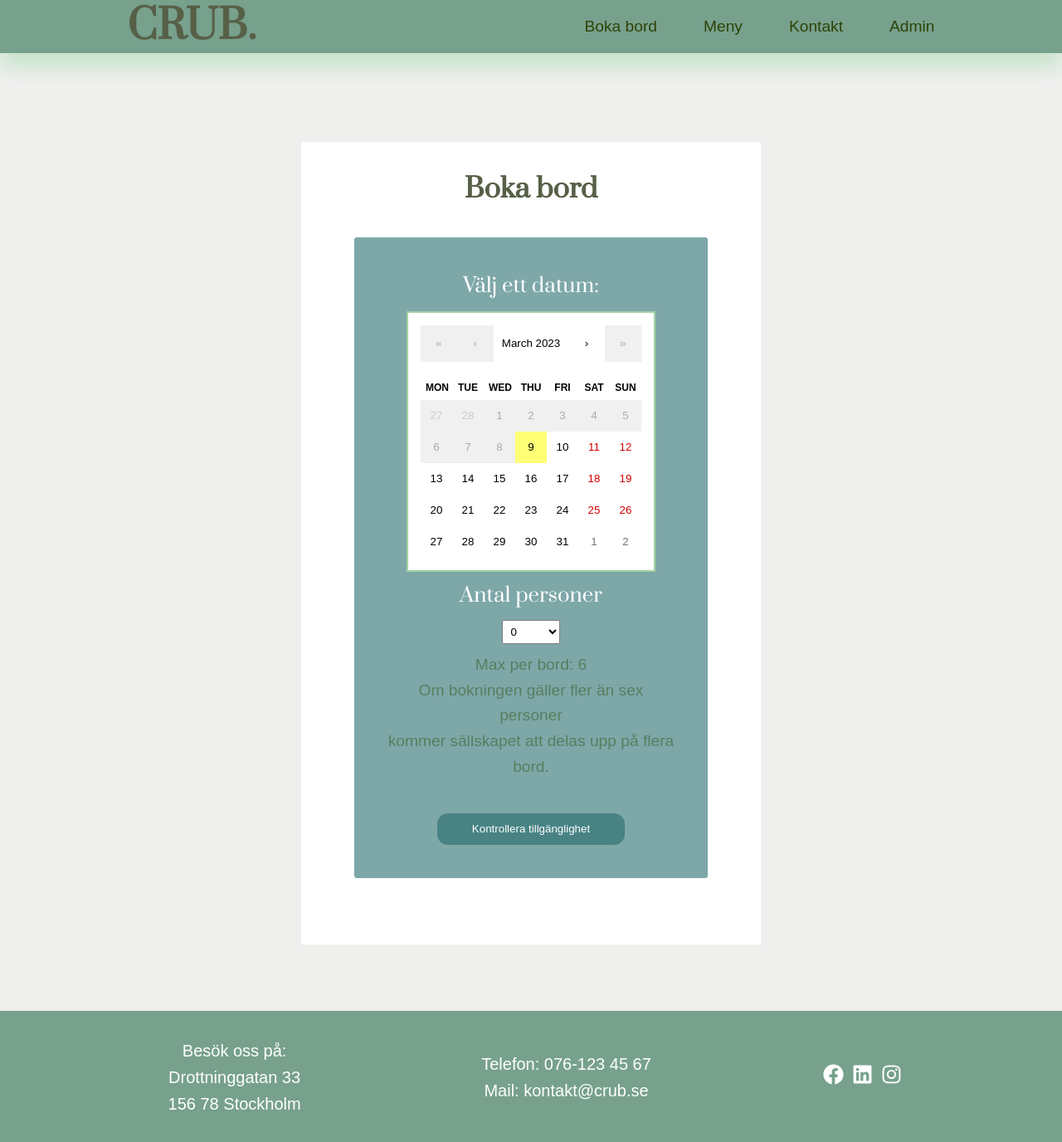
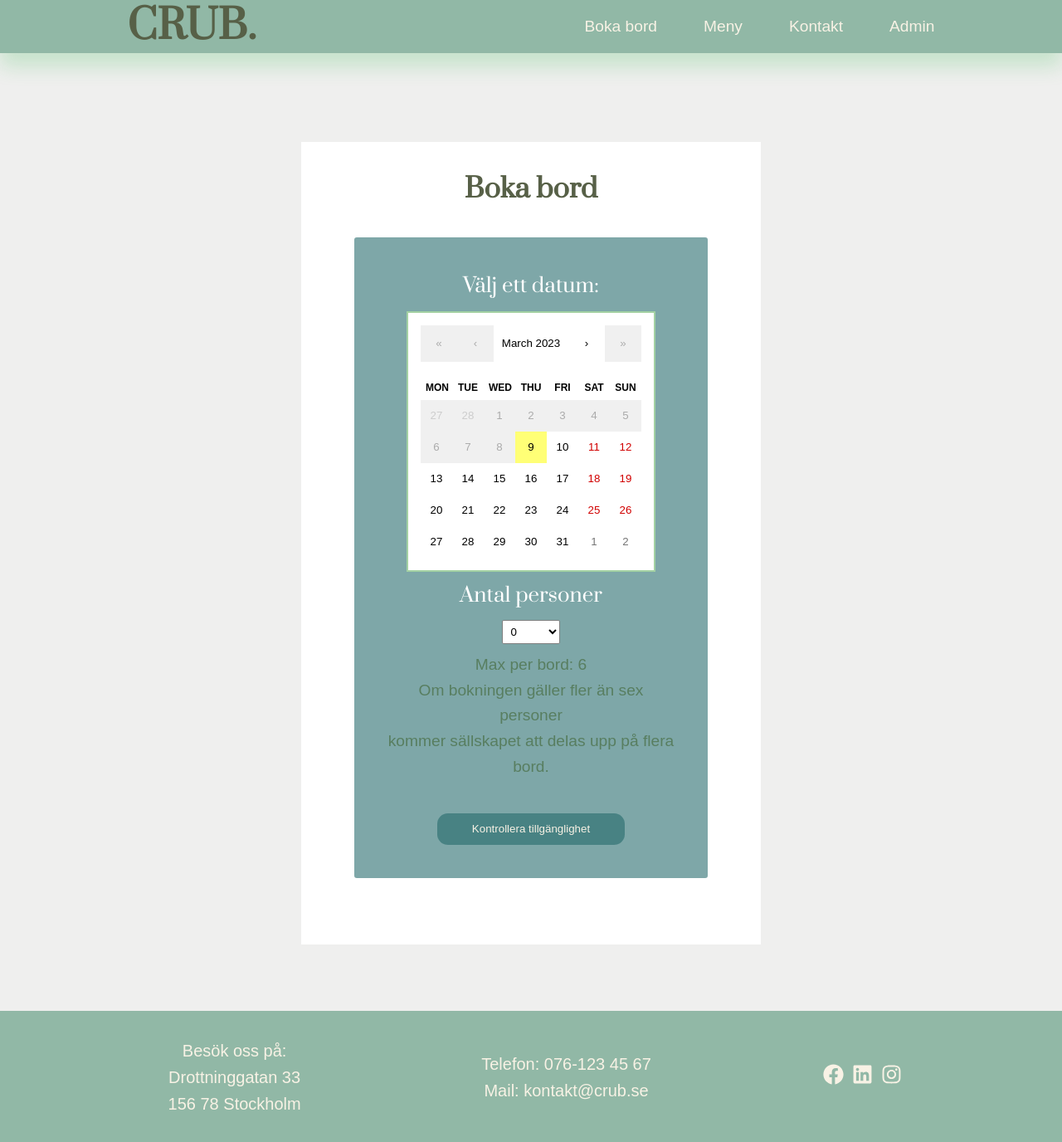
Before and after one commit to Sahra-Bile/CRUB-Restaurant-, a React (Create React App) app: page /booking in a window 1280 px wide. Shown: the whole page at 83% size. Built offline with nearby package versions, Linux system fonts and the light colour scheme; no server answers; a web font is replaced by a local one.

Commit message:
white text in nav and no opacity background

```diff
--- a/src/components/section/about/about.scss
+++ b/src/components/section/about/about.scss
@@ -28,7 +28,7 @@
       margin-left: 40%;
       margin-top: 30%;
       // z-index: 40%;
-      background: white;
+      background: v.$whiter;
       opacity: 90%;
       &__title {
         font-size: 1.5em;
--- a/src/components/section/footer/footer.scss
+++ b/src/components/section/footer/footer.scss
@@ -13,7 +13,7 @@
     align-items: center;
     width: 100%;
     text-align: center;
-    color: white;
+    color: v.$offwhite;
 
     @include m.tablet {
       display: flex;
--- a/src/components/section/nav/nav.scss
+++ b/src/components/section/nav/nav.scss
@@ -38,7 +38,7 @@
       &__links {
         font-size: v.$regularsize;
         font-family: v.$regular;
-        color: v.$dark-title;
+        color: v.$offwhite;
       }
     }
   }
--- a/src/components/style/variables.scss
+++ b/src/components/style/variables.scss
@@ -12,10 +12,13 @@ $light-lightness: 94%;
 $white-lightness: 100%;
 $color-primary: hsl(132, 18%, 42);
 $olive: rgb(87, 96, 71);
-$darker-bg: rgba(33, 105, 71, 0.58);
+$darker-bg: rgb(145, 184, 166);
 $dark-title: rgb(45, 66, 6);
 $olive-low: rgba(87, 96, 71, 0.231);
 $grey-bg: rgba(186, 187, 183, 0.231);
+
+$offwhite: #f8f2e5;
+$whiter: #faf8f2;
 
 $color-primary_2: hsl(205, 53%, 92%);
 
--- a/src/index.scss
+++ b/src/index.scss
@@ -128,7 +128,7 @@ img {
 .btn.primary {
   background: rgba(33, 104, 105, 0.58);
 
-  color: white;
+  color: v.$offwhite;
 }
 
 .btn.primary:hover {
```
